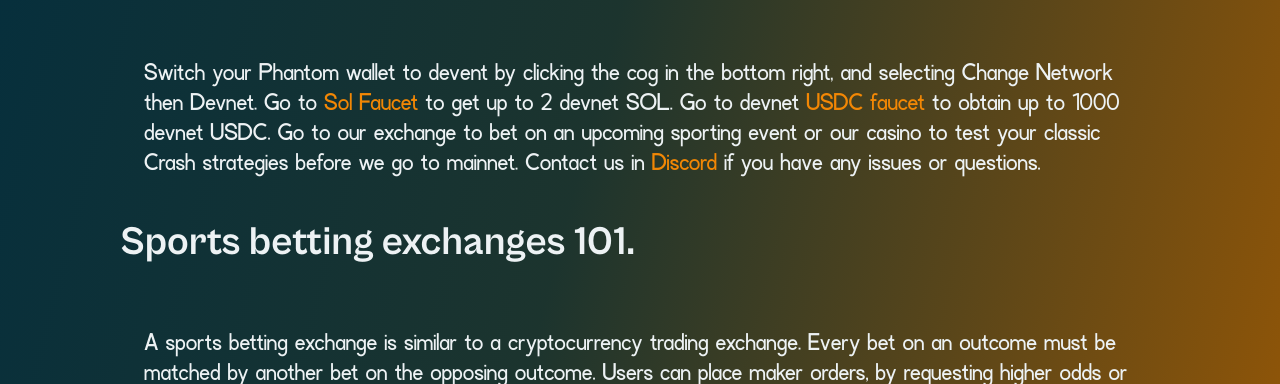
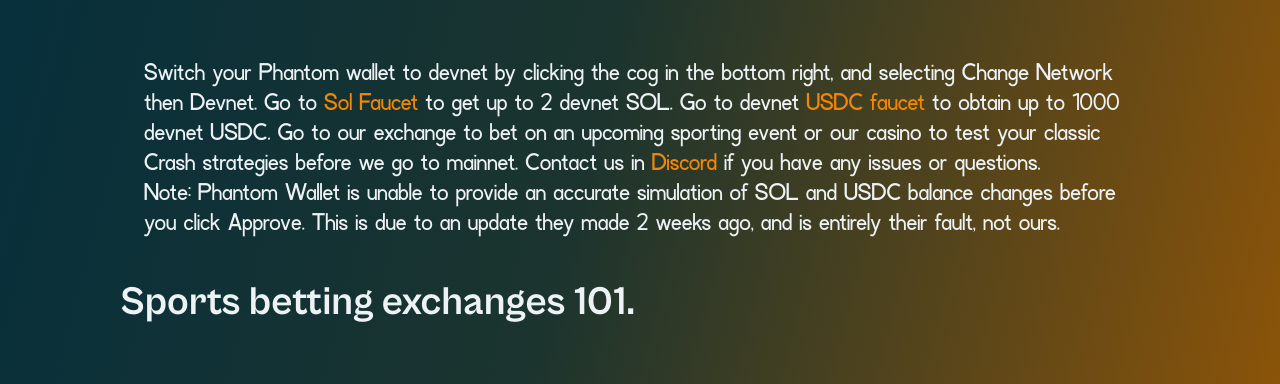
Before and after one commit to purebet/Purebet-Official, a Gatsby site: page /About in a window 1280 px wide. Shown: the part 645-1029 px from the top of the page. Built offline with nearby package versions, Linux system fonts and the light colour scheme; Gatsby itself is replaced by a stand-in of ours.

Commit message:
Update About.jsx

```diff
--- a/src/pages/About.jsx
+++ b/src/pages/About.jsx
@@ -22,7 +22,7 @@
         To use this devnet demo.
       </h3>
       <p className="sans about-body">
-        Switch your Phantom wallet to devent by clicking the cog in the bottom
+        Switch your Phantom wallet to devnet by clicking the cog in the bottom
         right, and selecting Change Network then Devnet. Go to{" "}
         <a href="http://solfaucet.com"  target = "_blank"> Sol Faucet </a> to get up to 2 devnet
         SOL. Go to devnet{" "}
@@ -32,6 +32,9 @@
         strategies before we go to mainnet. Contact us in{" "}
         <a href="https://discord.gg/22tr2FYAh9"  target = "_blank">Discord</a> if you have any
         issues or questions.
+      </p>
+      <p className="sans about-body">
+        Note: Phantom Wallet is unable to provide an accurate simulation of SOL and USDC balance changes before you click Approve. This is due to an update they made 2 weeks ago, and is entirely their fault, not ours.
       </p>
       <h3 className="serif-600 sect-title a-sect-title">
         Sports betting exchanges 101.
```
